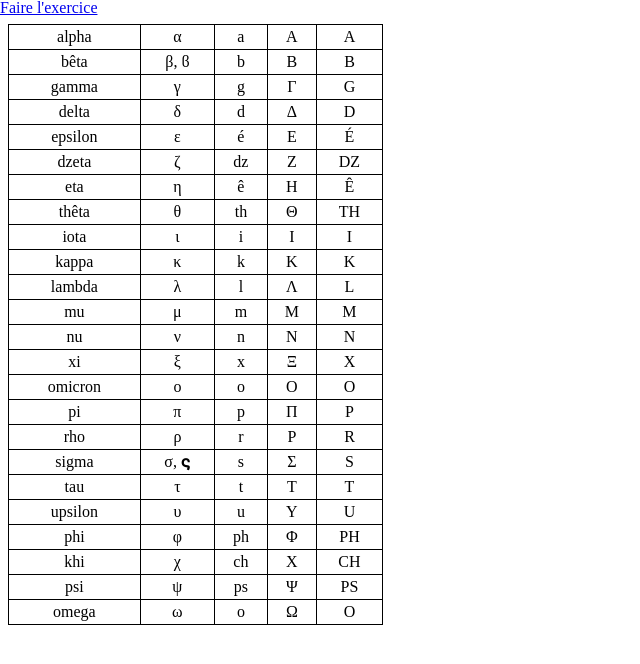
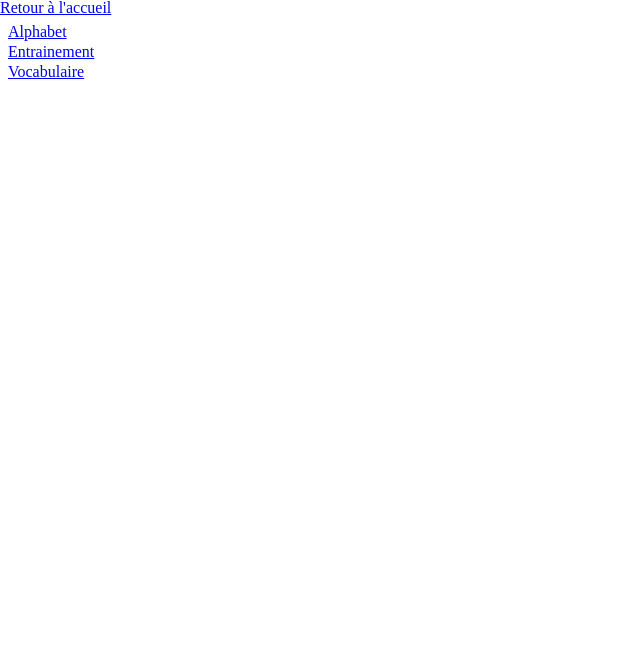
Before and after one commit to LDVerdier/alpha-beta, a React (Vite) app in the folder frontend/: page / in a window 1280 px wide. Shown: the top 664 px of the page, without its empty margins (0-640 px from the left). Built offline with nearby package versions, Linux system fonts and the light colour scheme.

Commit message:
feat: routing

```diff
--- a/frontend/src/Alphabets/InteractiveAlphabet.tsx
+++ b/frontend/src/Alphabets/InteractiveAlphabet.tsx
@@ -1,5 +1,4 @@
 import { useState } from 'react';
-import { Link } from 'react-router-dom';
 import styled from 'styled-components';
 
 import { Cell } from '../views/Table';
@@ -27,7 +26,7 @@ const FlippableCell = ({ recto, verso }: FlippableCellProps) => {
   );
 };
 
-const InteractiveAlphabet = () => {
+export const InteractiveAlphabet = () => {
   return (
     <StyledTable>
       <tbody>
@@ -53,12 +52,3 @@ const InteractiveAlphabet = () => {
     </StyledTable>
   );
 };
-
-export const InteractiveAlphabetContainer = () => {
-  return (
-    <>
-      <Link to="/">Voir le tableau</Link>
-      <InteractiveAlphabet />
-    </>
-  );
-};
--- a/frontend/src/Alphabets/StaticAlphabet.tsx
+++ b/frontend/src/Alphabets/StaticAlphabet.tsx
@@ -1,9 +1,7 @@
-import { Link } from 'react-router-dom';
-
 import { Cell, StyledTable } from '../views/Table';
 import { GREEK_LETTERS } from './GreekLetters';
 
-const StaticAlphabet = () => {
+export const StaticAlphabet = () => {
   return (
     <StyledTable>
       <tbody>
@@ -33,12 +31,3 @@ const StaticAlphabet = () => {
     </StyledTable>
   );
 };
-
-export const StaticAlphabetContainer = () => {
-  return (
-    <>
-      <Link to="/exercice">Faire l'exercice</Link>
-      <StaticAlphabet />
-    </>
-  );
-};
--- a/frontend/src/App.tsx
+++ b/frontend/src/App.tsx
@@ -1,22 +1,44 @@
 import { createBrowserRouter, RouterProvider } from 'react-router-dom';
 
-import { InteractiveAlphabetContainer } from './Alphabets/InteractiveAlphabet';
-import { StaticAlphabetContainer } from './Alphabets/StaticAlphabet';
-import { Error404 } from './views/Error404';
+import { InteractiveAlphabet } from './Alphabets/InteractiveAlphabet';
+import { StaticAlphabet } from './Alphabets/StaticAlphabet';
+import { Error404 } from './Layouts/Error404';
+import { Layout } from './Layouts/Layout';
+import { Summary } from './Summary';
 import { Words } from './Words/Words';
 
 const router = createBrowserRouter([
   {
     path: '/',
-    element: <StaticAlphabetContainer />,
+    element: (
+      <Layout>
+        <Summary />
+      </Layout>
+    ),
   },
   {
-    path: '/exercice',
-    element: <InteractiveAlphabetContainer />,
+    path: '/alphabet',
+    element: (
+      <Layout>
+        <StaticAlphabet />
+      </Layout>
+    ),
   },
   {
-    path: '/mots',
-    element: <Words />,
+    path: '/entrainement',
+    element: (
+      <Layout>
+        <InteractiveAlphabet />
+      </Layout>
+    ),
+  },
+  {
+    path: '/vocabulaire',
+    element: (
+      <Layout>
+        <Words />
+      </Layout>
+    ),
   },
   {
     path: '*',
--- /dev/null
+++ b/frontend/src/Layouts/HomeLink.tsx
@@ -0,0 +1,5 @@
+import { Link } from 'react-router-dom';
+
+export const HomeLink = () => {
+  return <Link to="/">Retour à l'accueil</Link>;
+};
--- /dev/null
+++ b/frontend/src/Layouts/Layout.tsx
@@ -0,0 +1,14 @@
+import { ReactNode } from 'react';
+
+import { HomeLink } from './HomeLink';
+
+export const Layout = ({ children }: { children: ReactNode }) => {
+  return (
+    <>
+      <header>
+        <HomeLink />
+      </header>
+      <body>{children}</body>
+    </>
+  );
+};
--- /dev/null
+++ b/frontend/src/Summary/index.tsx
@@ -0,0 +1,25 @@
+import { Link } from 'react-router-dom';
+import styled from 'styled-components';
+
+const SummaryContainer = styled.ul`
+  margin: 8px;
+`;
+const SummaryItem = styled.li`
+  margin: 4px 0;
+`;
+
+export const Summary = () => {
+  return (
+    <SummaryContainer>
+      <SummaryItem>
+        <Link to="/alphabet">Alphabet</Link>
+      </SummaryItem>
+      <SummaryItem>
+        <Link to="/entrainement">Entrainement</Link>
+      </SummaryItem>
+      <SummaryItem>
+        <Link to="/vocabulaire">Vocabulaire</Link>
+      </SummaryItem>
+    </SummaryContainer>
+  );
+};
--- a/frontend/src/Words/Words.tsx
+++ b/frontend/src/Words/Words.tsx
@@ -21,17 +21,18 @@ const PlayButton = ({ pronunciation }: { pronunciation: string }) => {
 const Word = ({ word }: { word: GreekWord }) => {
   return (
     <tr>
-      <Cell>{word.spelling}</Cell>
-      <Cell>{word.translation}</Cell>
       <Cell>
         <PlayButton pronunciation={word.pronunciation} />
       </Cell>
+      <Cell>{word.spelling}</Cell>
+      <Cell>{word.translation}</Cell>
     </tr>
   );
 };
 
 export const Words = () => {
   return (
+    <>
       <StyledTable>
         <tbody>
           {GREEK_WORDS.map((greekWord) => {
@@ -39,5 +40,6 @@ export const Words = () => {
           })}
         </tbody>
       </StyledTable>
+    </>
   );
 };
```
Also changed, not shown: frontend/src/Layouts/Error404.tsx (renamed from frontend/src/views/Error404.tsx). Lines whose indentation alone changed are shown as unchanged.
